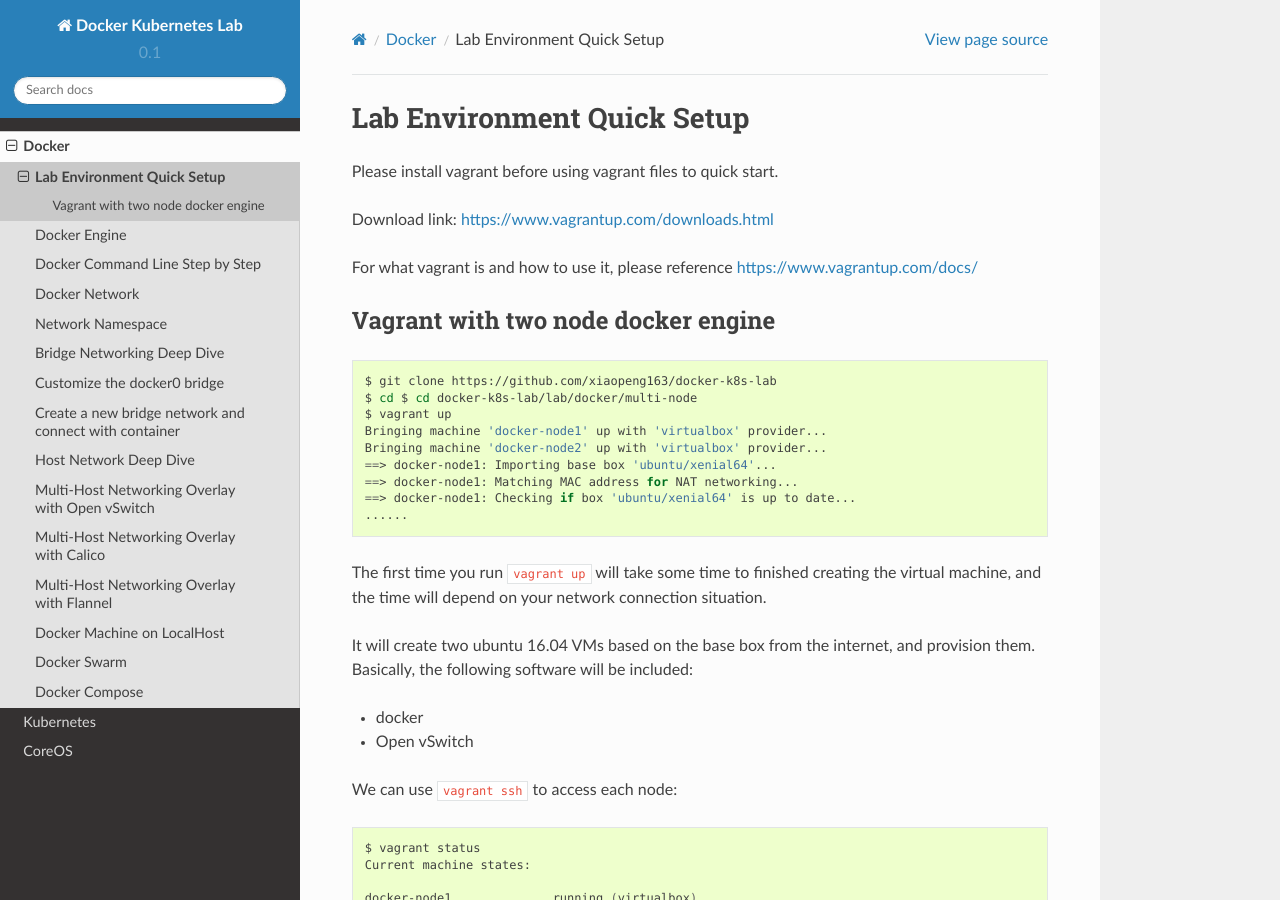
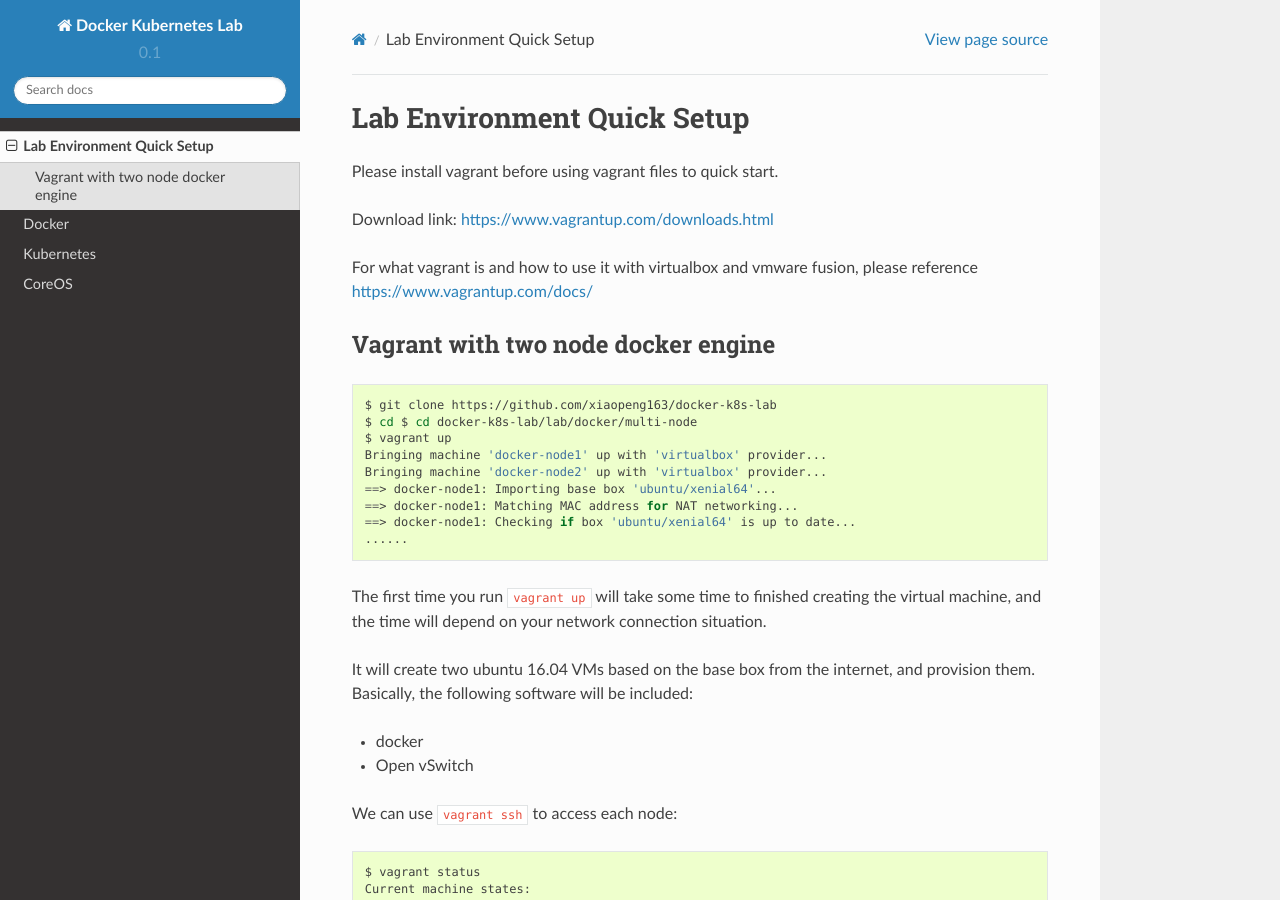
Before and after one commit to xiaopeng163/docker-k8s-lab, a Sphinx documentation site: the page built from docs/source/lab-environment.rst, in a window 1280 px wide and 900 px high. Built offline with Sphinx 7.4.7 and the Read the Docs theme 2.0.0, drawn with Linux system fonts in a browser that asks for light colours.

Commit message:
move lab setup to top level
Signed-off-by: Peng Xiao <xiaoquwl@gmail.com>

```diff
--- a/docs/source/docker.rst
+++ b/docs/source/docker.rst
@@ -4,7 +4,6 @@ Docker
 .. toctree::
    :maxdepth: 1
 
-   docker/lab-environment
    docker/docker-engine
    docker/docker-cli
    docker/docker-network
--- a/docs/source/index.rst
+++ b/docs/source/index.rst
@@ -17,6 +17,7 @@ Contents:
 .. toctree::
    :maxdepth: 2
 
+   lab-environment
    docker
    kubernetes
    coreos
--- a/docs/source/docker/lab-environment.rst
+++ b/docs/source/lab-environment.rst
@@ -5,7 +5,7 @@ Please install vagrant before using vagrant files to quick start.
 
 Download link: https://www.vagrantup.com/downloads.html
 
-For what vagrant is and how to use it, please reference https://www.vagrantup.com/docs/
+For what vagrant is and how to use it with virtualbox and vmware fusion, please reference https://www.vagrantup.com/docs/
 
 Vagrant with two node docker engine
 -----------------------------------
```
